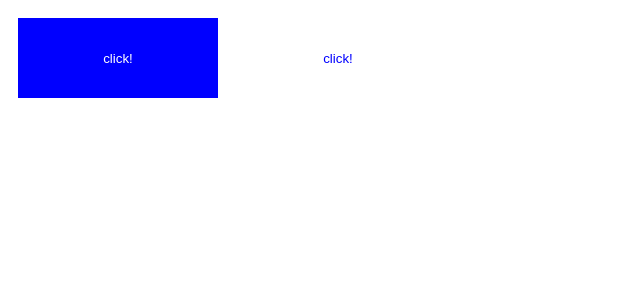
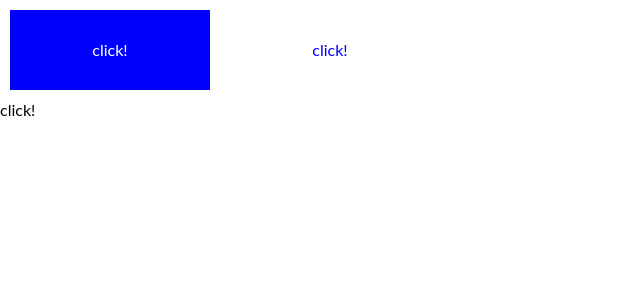
Before and after one commit to code-in-space/project-Rakieta, a React (Create React App) app: page / in a window 1280 px wide. Shown: the top 300 px of the page, without its empty margins (0-640 px from the left). Built offline with nearby package versions, Linux system fonts and the light colour scheme.

Commit message:
added global styles and main theme

```diff
--- a/src/components/Button/Button.tsx
+++ b/src/components/Button/Button.tsx
@@ -5,26 +5,27 @@ interface ButtonProps {
 }
 
 const Button = styled.button<ButtonProps>`
-    background-color: blue;
-    color: white;
+    background-color:${({theme}) => theme.colors.blue};
+    color: ${({theme}) => theme.colors.white};
     border: none;
     width: 200px;
     height: 80px;
     transition: 0.2s;
     margin: 10px;
+    cursor: pointer;
 
     &:hover{
             background: transparent;
-            color: blue
+            color: ${({theme}) => theme.colors.blue};
         }
 
-    ${props => props.secondary && css`
+    ${({secondary}) => secondary && css`
         background: transparent;
-        color: blue;
+        color: ${({theme}) => theme.colors.blue};
 
         &:hover{
-            background: blue;
-            color: white
+            background: ${({theme}) => theme.colors.blue};
+            color: ${({theme}) => theme.colors.white}
         }
     `}
 `;
--- /dev/null
+++ b/src/theme/GlobalStyle.tsx
@@ -0,0 +1,30 @@
+import { createGlobalStyle } from 'styled-components';
+
+const GlobalStyle = createGlobalStyle`
+    @import url('https://fonts.googleapis.com/css2?family=Lato:wght@300;400;700&display=swap');
+
+    *, *::before, *::after {
+        box-sizing: border-box;
+        -webkit-font-smoothing: antialiased;
+        -moz-osx-font-smoothing: grayscale;
+        margin: 0;
+        padding: 0;
+    }
+
+    body {
+        font-family: 'Lato', sans-serif;
+    }
+
+    button,
+    input,
+    optgroup,
+    select,
+    textarea {
+        font-family: inherit;
+        font-size: 100%;
+        line-height: 1.15;
+        margin: 0;
+    }
+`;
+
+export default GlobalStyle;
--- /dev/null
+++ b/src/theme/mainTheme.tsx
@@ -0,0 +1,27 @@
+interface DefaultTheme {
+    colors: {
+      white: string;
+      blue: string;
+    };
+
+    fontWeight: {
+      thin: string,
+      normal: string,
+      bold: string
+    };
+  }
+
+const mainTheme: DefaultTheme = {
+    colors: {
+        white: 'white',
+        blue: 'blue'
+    },
+
+    fontWeight: {
+      thin: '300',
+      normal: '400',
+      bold: '700'
+    }
+}
+
+export default mainTheme;
--- a/src/views/App.tsx
+++ b/src/views/App.tsx
@@ -1,9 +1,16 @@
-import Button from "../components/Button/Button"
+import GlobalStyle from '../theme/GlobalStyle';
+import Button from "../components/Button/Button";
+import { ThemeProvider } from 'styled-components';
+import theme from '../theme/mainTheme';
 
 const App = () =>
   <>
-    <Button>click!</Button>
-    <Button secondary>click!</Button>
+    <GlobalStyle />
+    <ThemeProvider theme={theme}>
+      <Button>click!</Button>
+      <Button secondary>click!</Button>
+      <p>click!</p>
+    </ThemeProvider>
   </>
 
 export default App;
```
